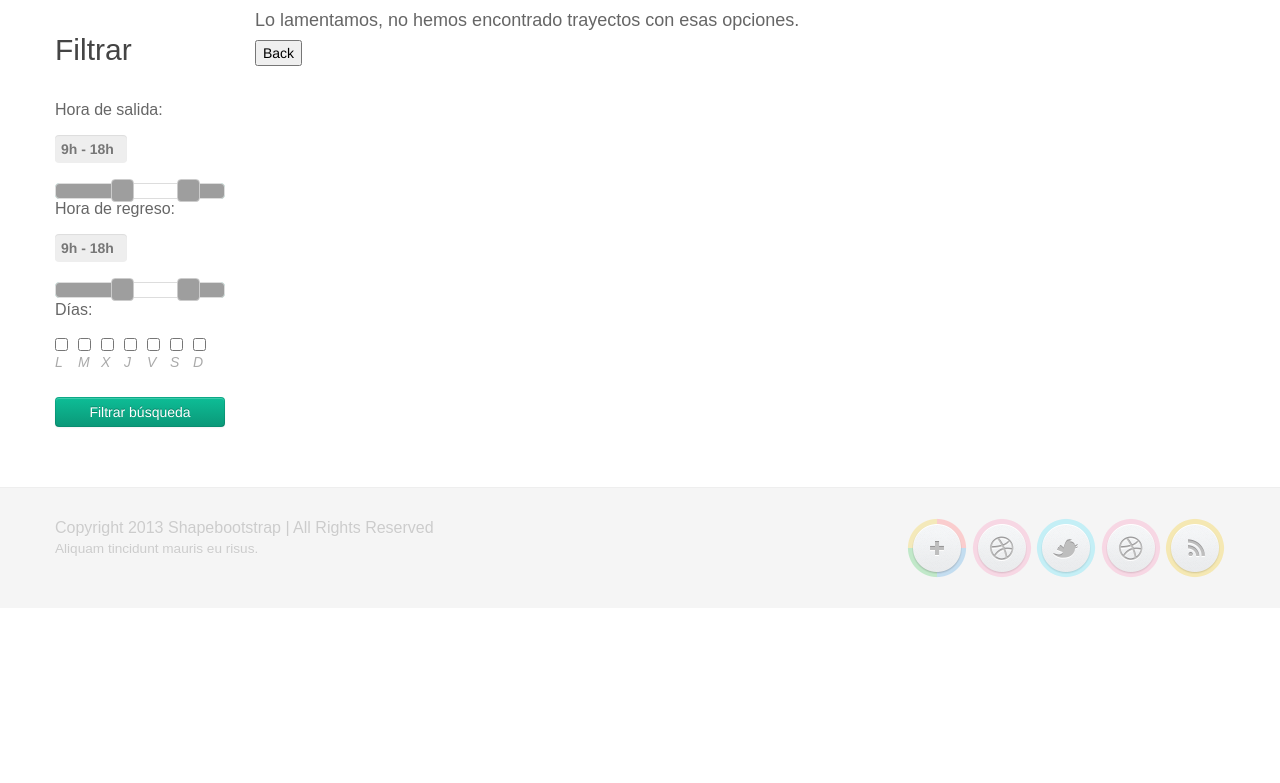
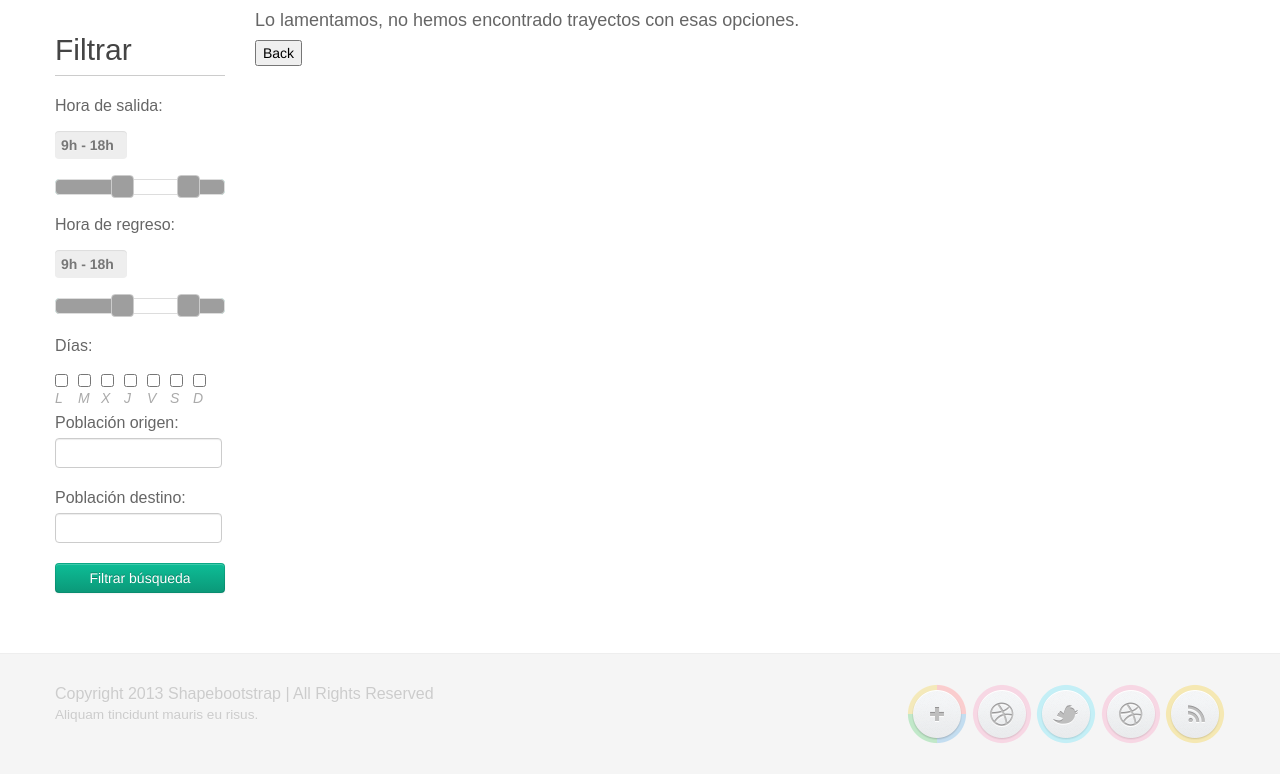
Before and after one commit to icaryou/icaryou, a PHP site: the page made by application/views/trayecto/buscarTrayectoMiniPost.php in a window 1280 px wide. Shown: the top 783 px of the page. Run offline with PHP 8.4, Linux system fonts and the light colour scheme; the template is opened without the code that fills it, so the values that code supplies are empty; some web fonts are replaced; grey boxes are pictures that could not be loaded.

Commit message:
terminado front filtros busqueda

```diff
--- a/application/views/trayecto/buscarTrayectoMiniPost.php
+++ b/application/views/trayecto/buscarTrayectoMiniPost.php
@@ -1,16 +1,3 @@
-<div class="container">
-<div class="row">
-		<div class="span2">
-		<h2>Filtrar</h2>
-
-		<form id="formularioFiltro"
-				action="<?=base_url('trayecto/filtrarTrayectoPost')?>" method="post"
-				class="form-horizontal formularioGenerico">
-
-		<input type="hidden" name="poblacionOrigen" id="poblacionOrigen" value="<?php echo "{$camposBusqueda['poblacionOrigen']}"?>"/>
-		<input type="hidden" name="poblacionDestino" id="poblacionDestino" value="<?php echo "{$camposBusqueda['poblacionDestino']}"?>"/>
-
-
 
 		<script>
 			  $(function() {
@@ -43,6 +30,15 @@
 
   		</script>
 
+<div class="container">
+<div class="row">
+		<div class="span2">
+		<h2>Filtrar</h2>
+		<div class="separadorHori"></div>
+		<form id="formularioFiltro" action="<?=base_url('trayecto/filtrarTrayectoPost')?>" method="post"
+				class="form-horizontal formularioGenerico">
+
+
 
   	<label for="horaSalidaRango" class="labelFilter">Hora de salida:</label>
 
@@ -50,13 +46,13 @@
 	<div id="slider-range1" class="top-buffer"></div>
 
 
-	<label for="horaRegresoRango" class="labelFilter">Hora de regreso:</label>
+	<label for="horaRegresoRango" class="labelFilter top-buffer">Hora de regreso:</label>
 
   	<input type="text" id="horaRegresoRango" class="top-buffer10" readonly style="border:0; color:#777; font-weight:bold; width:60px;">
 	<div id="slider-range2" class="top-buffer"></div>
 
 
-		<p class="labelFilter">Días:</p>
+		<p class="labelFilter top-buffer">Días:</p>
 		<div class="diasFilter" >
 			<input type="checkbox" name="dias[]" id="L" value="L" />
 			<label for="L">L</label>
@@ -84,6 +80,16 @@
 		<div class="diasFilter" >
 			<input type="checkbox" name="dias[]" id="D" value="D">
 			<label for="D">D</label>
+		</div>
+
+		<div class="form-group top-buffer">
+			<label for="poblacionOrigenFil" class="labelFilter top-buffer">Poblaci&oacute;n origen:</label>
+			<input type="text" name="poblacionOrigenFil" class="form-control inputPeque isstate" id="poblacionOrigenFil" value="<?php echo "{$camposBusqueda['poblacionOrigen']}"?>">
+		</div>
+
+		<div class="form-group top-buffer">
+			<label for="poblacionDestinoFil" class="labelFilter top-buffer">Poblaci&oacute;n destino:</label>
+			<input type="text" name="poblacionDestinoFil" class="form-control inputPeque isstate" id="poblacionDestinoFil" value="<?php echo "{$camposBusqueda['poblacionDestino']}"?>">
 		</div>
 
 		<input type="submit" value="Filtrar búsqueda" class="btn btn-primary btn-block btn-lg top-buffer" />
--- a/assets/css/buscarTrayectoMiniPost.css
+++ b/assets/css/buscarTrayectoMiniPost.css
@@ -41,3 +41,18 @@ input[type=checkbox]:checked + label {
 
 .ui-slider { background-color: #0DBD96 !important; }
 .ui-widget-header { border: 1px solid #aaaaaa; background: #fff; }
+
+.separadorHori{
+	border-top:1px solid #ccc;
+	margin-top:-25px;
+	margin-bottom:20px;
+}
+
+.inputPeque{
+	width:90%;
+}
+
+.ui-autocomplete {
+	max-width: 180px;
+	max-height: 150px;
+}
```
Also changed, not shown: assets/js/buscarTrayectoMini.js (added, +33 -0 lines).
